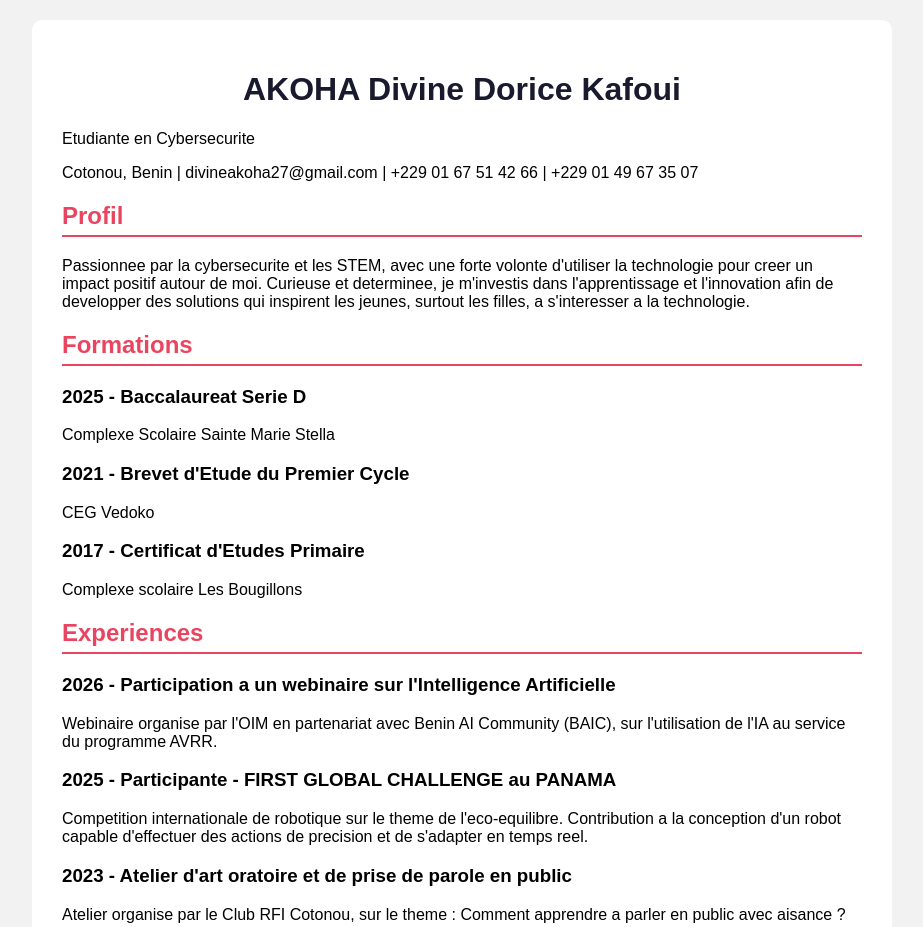
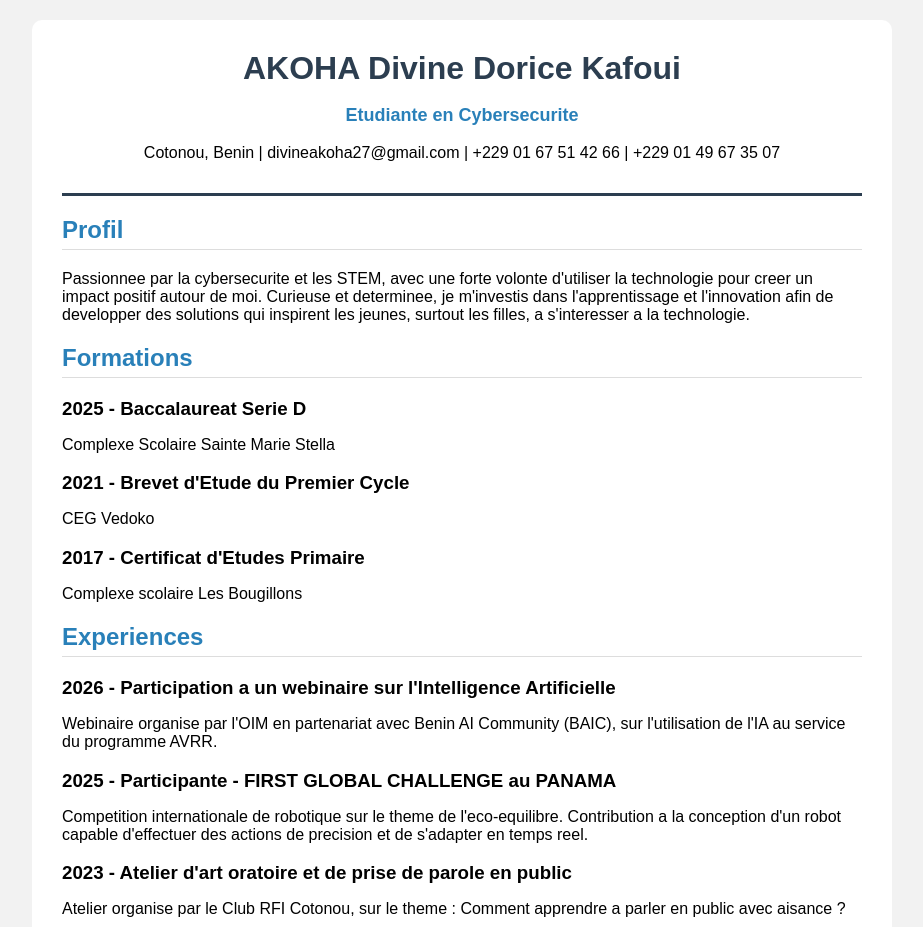
Before and after one commit to divine-svg/mon-cv, a plain HTML site: page index.html in a window 1280 px wide. Shown: the top 927 px of the page, without its empty margins (178-1101 px from the left). Drawn offline with Linux system fonts and the light colour scheme.

Commit message:
ajout du style css

```diff
--- a/style.css
+++ b/style.css
@@ -1,22 +1,7 @@
-body {
-    font-family: Arial, sans-serif;
-    background-color: #f2f2f2;
-    margin: 0;
-    padding: 20px;
-}
-.cv {
-    max-width: 800px;
-    margin: auto;
-    background: white;
-    padding: 30px;
-    border-radius: 10px;
-}
-h1 {
-    text-align: center;
-    color: #1a1a2e;
-}
-h2 {
-    color: #e94560;
-    border-bottom: 2px solid #e94560;
-    padding-bottom: 5px;
-}
+body { font-family: Arial, sans-serif; background: #f2f2f2; margin: 0; padding: 20px; }
+.cv { max-width: 800px; margin: auto; background: white; padding: 30px; border-radius: 10px; }
+header { text-align: center; border-bottom: 3px solid #2c3e50; padding-bottom: 15px; }
+h1 { color: #2c3e50; margin: 0; }
+.titre-pro { color: #2980b9; font-weight: bold; font-size: 18px; }
+h2 { color: #2980b9; border-bottom: 1px solid #ddd; padding-bottom: 5px; }
+h3 { margin-bottom: 2px; }
```
